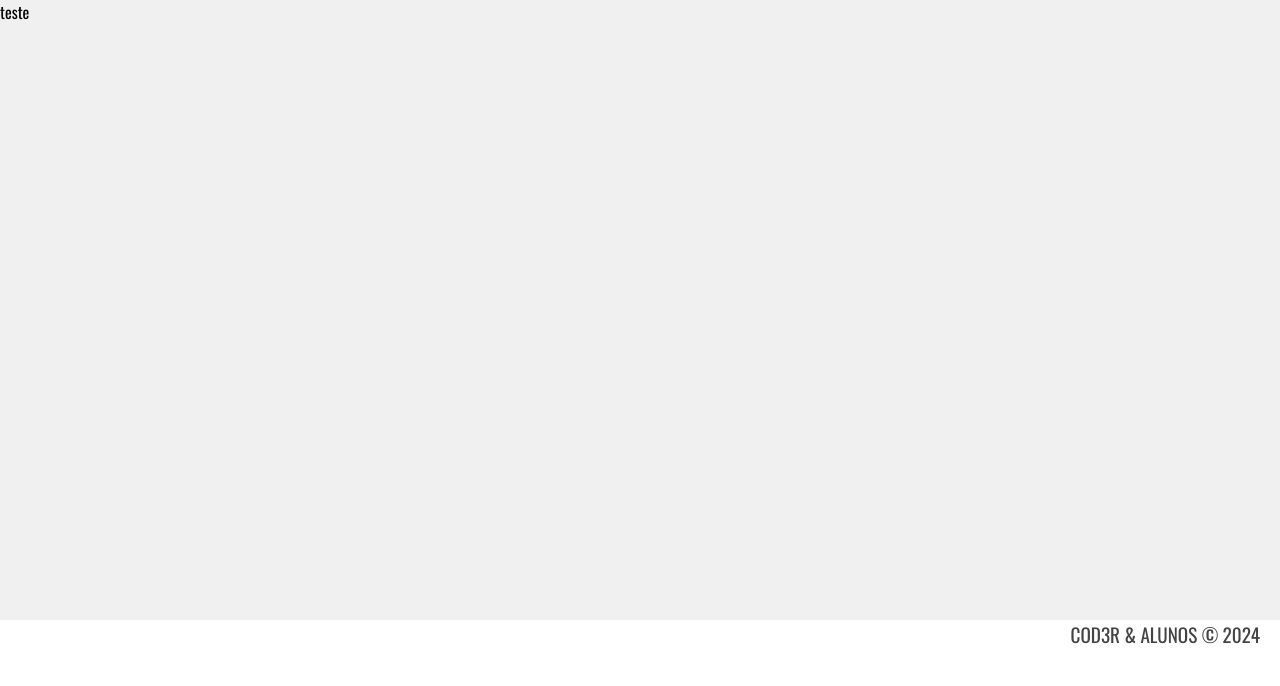
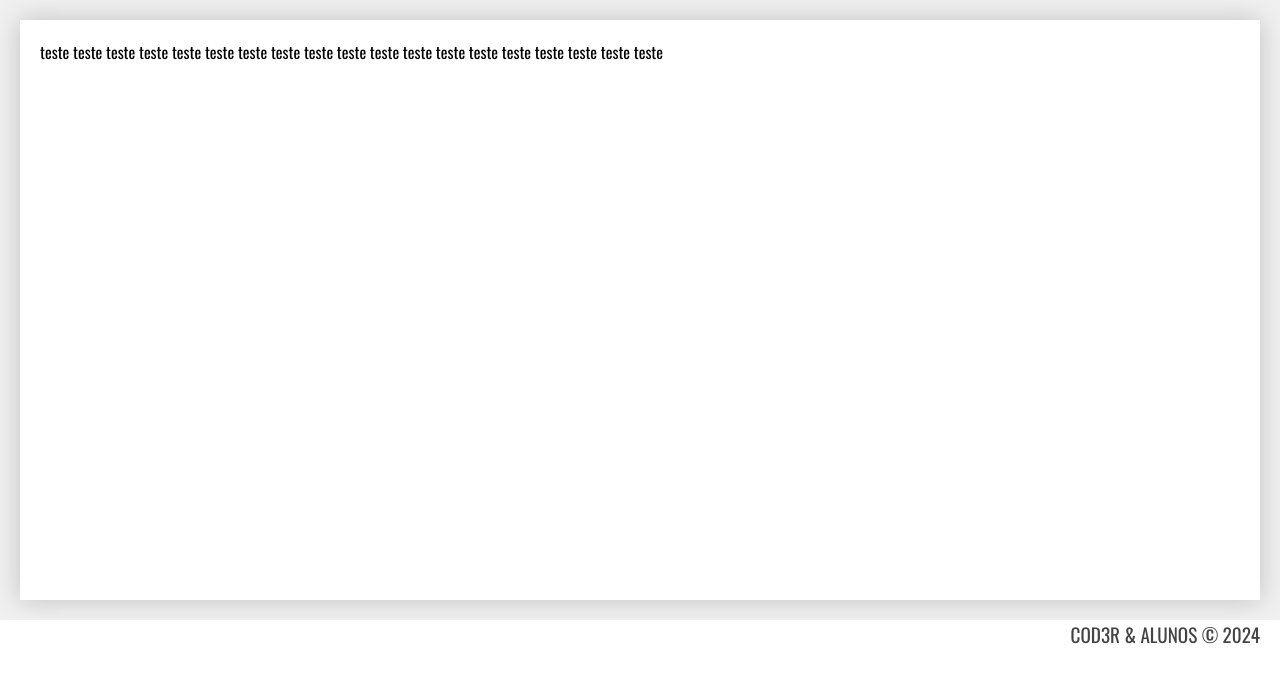
Before and after one commit to johnkriger/20011273-5_John_Kryger, a PHP site: page / in a window 1280 px wide. Shown: the part 114-800 px from the top of the page. Run offline with PHP 8.4, Linux system fonts and the light colour scheme.

Commit message:
Iniciando configurações de conteudo.

```diff
--- a/20011273-5_John_Kryger/css/estilos.css
+++ b/20011273-5_John_Kryger/css/estilos.css
@@ -44,6 +44,16 @@ body {
     grid-area: principal;
     height: calc(100vh - 180px);
     background-color: #f0f0f0;
+    padding: 20px;
+}
+
+.conteudo {
+    position: relative;
+    height: 100%;
+    overflow-y: scroll;
+    background-color: #fff;
+    padding: 20px;
+    box-shadow: 0px 0px 25px 0px rgba(0, 0, 0, 0.2);
 }
 
 .rodape {
@@ -55,4 +65,6 @@ body {
     font-size: 1.2rem;
     padding-right: 20px;
     color: #444;
+    position: sticky;
+    bottom: 0px;
 }
--- a/index.html
+++ b/index.html
@@ -11,7 +11,29 @@
         <h1>Curso PHP</h1>
         <h2>Indice dos Exercícios</h2>
     </header>
-    <main class="principal">teste</main>
+    <main class="principal">
+        <div class="conteudo">
+            <span>teste</span>
+            <span>teste</span>
+            <span>teste</span>
+            <span>teste</span>
+            <span>teste</span>
+            <span>teste</span>
+            <span>teste</span>
+            <span>teste</span>
+            <span>teste</span>
+            <span>teste</span>
+            <span>teste</span>
+            <span>teste</span>
+            <span>teste</span>
+            <span>teste</span>
+            <span>teste</span>
+            <span>teste</span>
+            <span>teste</span>
+            <span>teste</span>
+            <span>teste</span>
+        </div>
+    </main>
     <footer class="rodape">
         COD3R & ALUNOS © 2024
     </footer>
```
